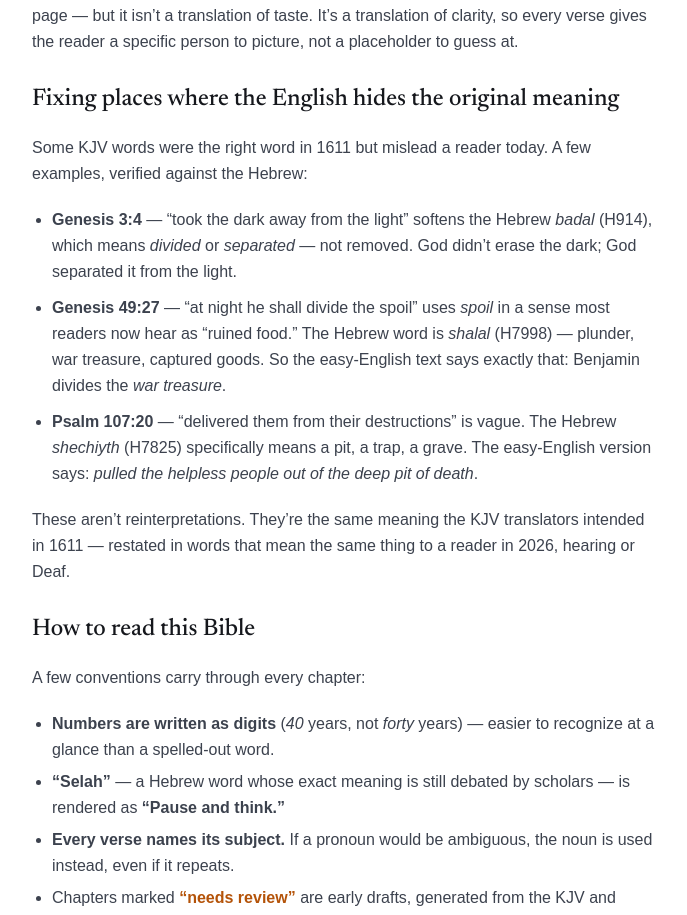
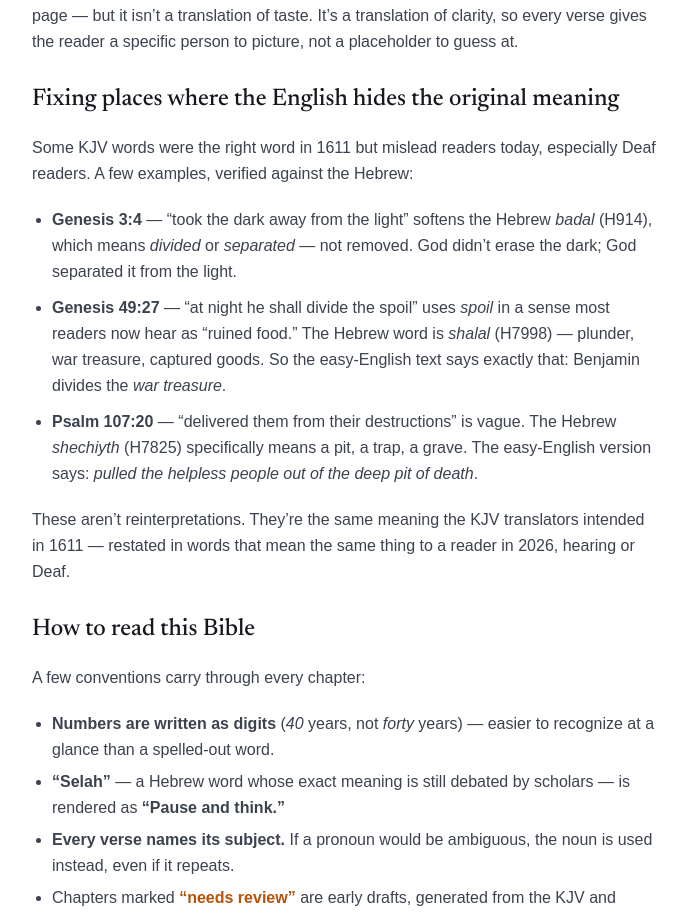
Before and after one commit to edesent/kjvdeaf, a Next.js app: page /why-kjv-deaf in a window 1280 px wide. Shown: the part 1284-2199 px from the top of the page, without its empty margins (296-983 px from the left). Built offline with nearby package versions, Linux system fonts and the light colour scheme; a web font is replaced by a local one.

Commit message:
Why KJV Deaf: note that old KJV words can mislead Deaf readers

```diff
--- a/app/why-kjv-deaf/page.tsx
+++ b/app/why-kjv-deaf/page.tsx
@@ -93,8 +93,8 @@ export default function WhyKjvDeafPage() {
           Fixing places where the English hides the original meaning
         </h2>
         <p>
-          Some KJV words were the right word in 1611 but mislead a reader
-          today. A few examples, verified against the Hebrew:
+          Some KJV words were the right word in 1611 but mislead readers
+          today, especially Deaf readers. A few examples, verified against the Hebrew:
         </p>
         <ul className="ml-5 list-disc space-y-2.5">
           <li>
```
